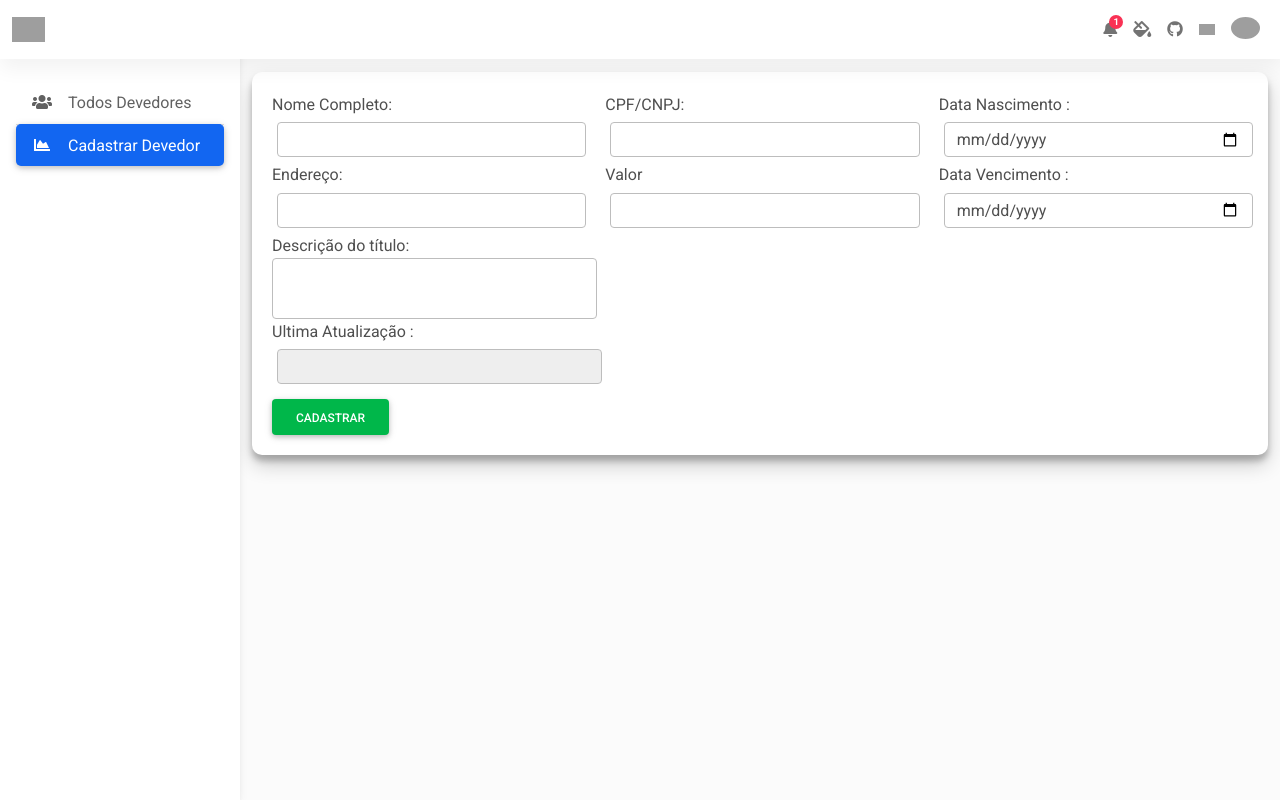
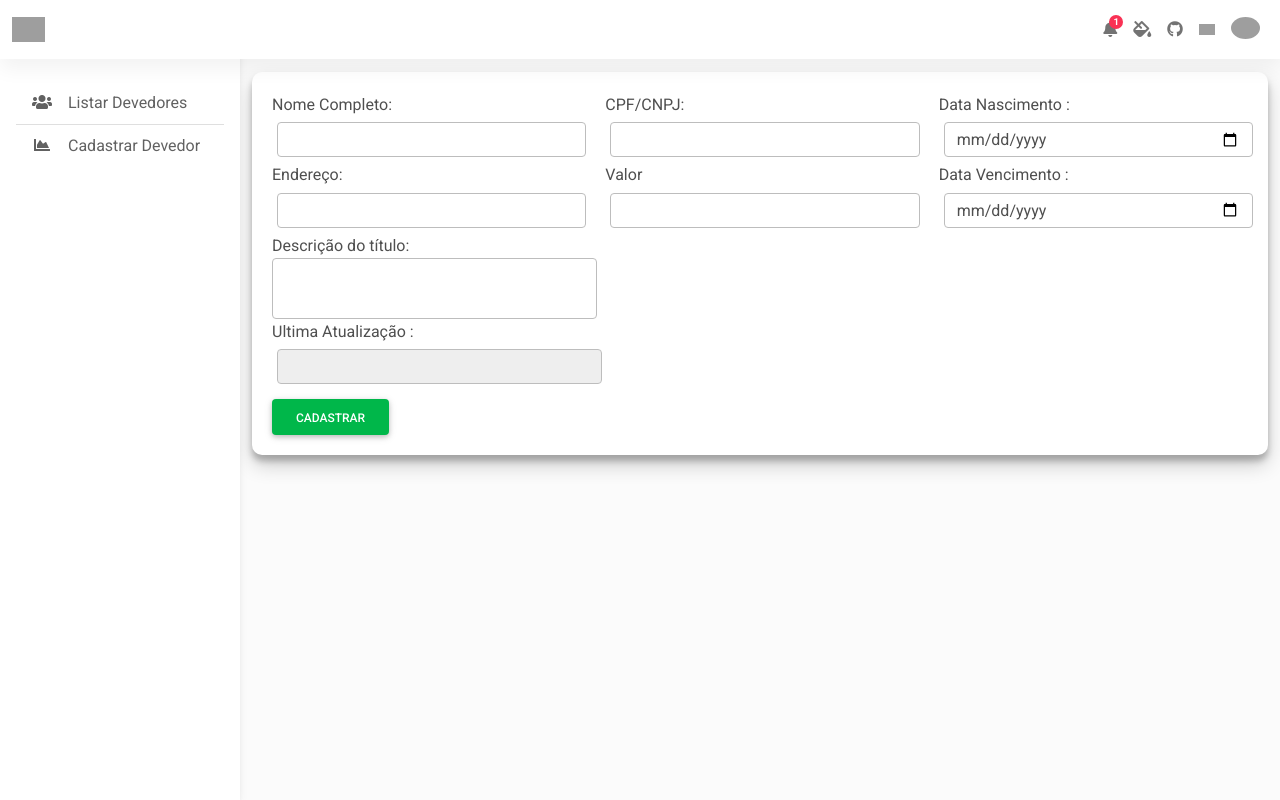
Before and after one commit to RichardFawkes/Crud-PHP-POO, a PHP site: page /cadastro.php in a window 1280 px wide. Run offline with PHP 8.4, Linux system fonts and the light colour scheme; some libraries are stand-ins or nearby versions; grey boxes are pictures that could not be loaded.

Commit message:
sidebar-icon-dinamico v1

```diff
--- a/inc/sidebar.php
+++ b/inc/sidebar.php
@@ -1,13 +1,23 @@
   <!-- Sidebar -->
+<?php $url = $_SERVER['REQUEST_URI']; ?>
+
   <nav id="sidebarMenu" class="collapse d-lg-block sidebar collapse bg-white">
       <div class="position-sticky">
         <div class="list-group list-group-flush mx-3 mt-4">
-        <a href="listar-todos.php" class="list-group-item list-group-item-action py-2 ripple">
-            <i class="fas fa-users fa-fw me-3"></i><span>Todos Devedores</span></a>
+        <a href="listar-todos.php" class="list-group-item list-group-item-action py-2 ripple  <?php
+    if ($url == "/Teste-PHP-CRUD/listar-todos.php") {
+      echo "active";
+    }
+          ?>">
+            <i class="fas fa-users fa-fw me-3"></i><span>Listar Devedores</span></a>
 
 
 
-          <a href="cadastro.php" class="list-group-item list-group-item-action py-2 ripple active">
+          <a href="cadastro.php" class="list-group-item list-group-item-action py-2 ripple <?php
+    if ($url == "/Teste-PHP-CRUD/cadastro.php") {
+      echo "active";
+    }
+          ?>">
             <i class="fas fa-chart-area fa-fw me-3"></i><span>Cadastrar Devedor</span>
           </a>
 
```
